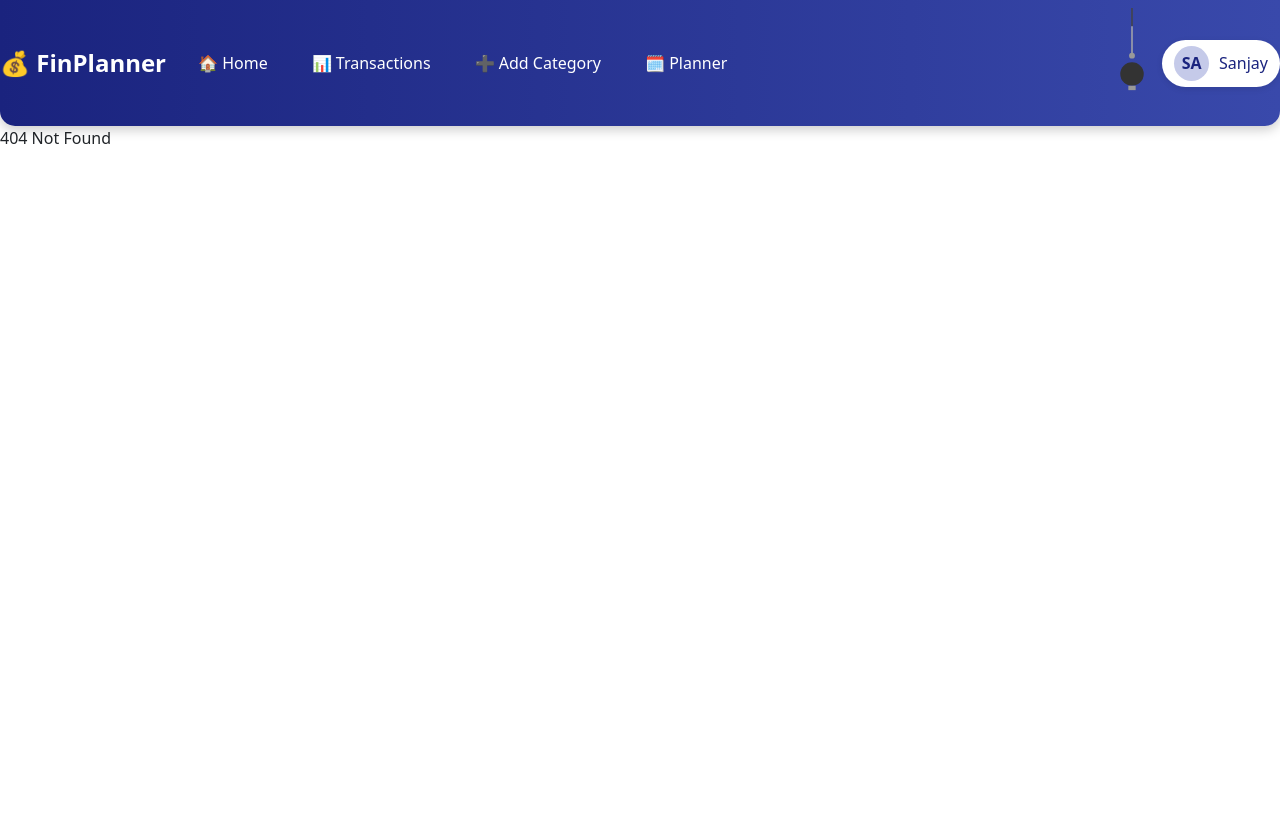
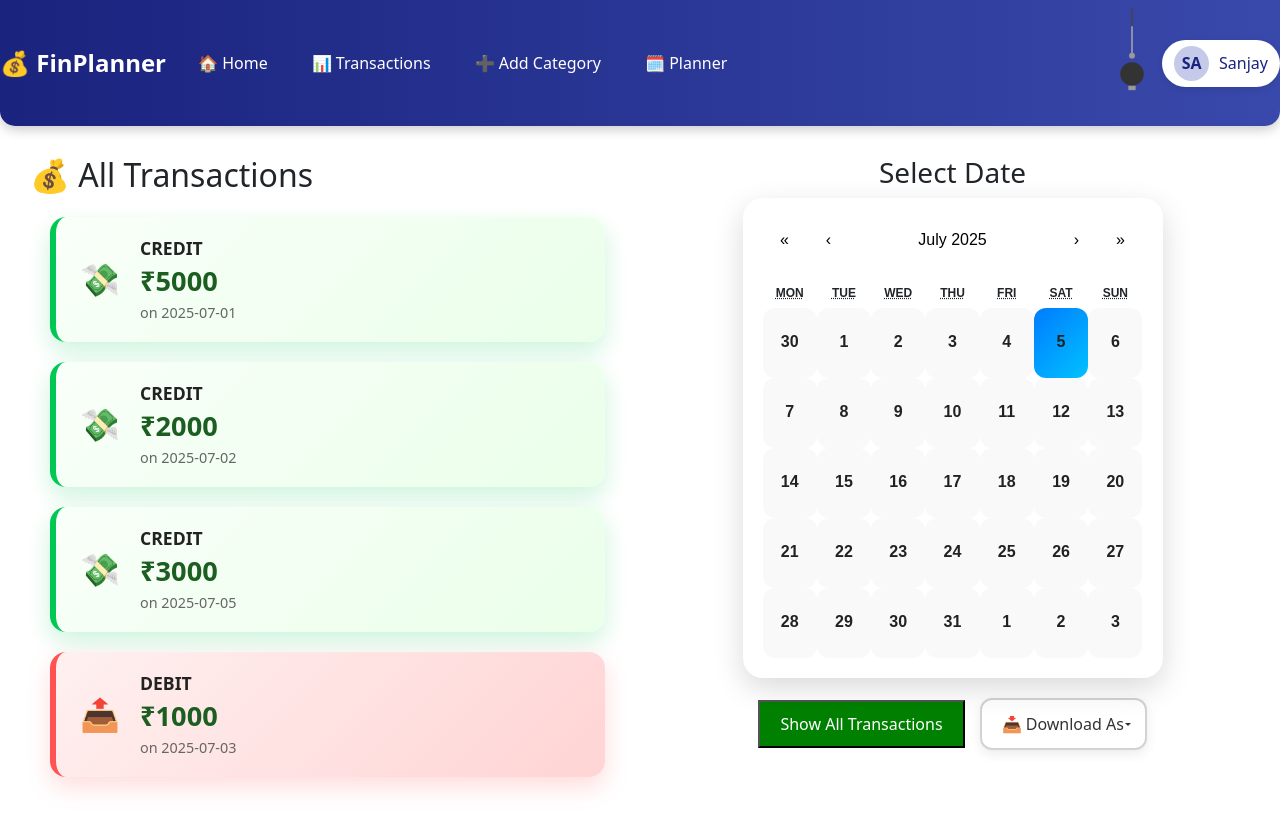
Before and after one commit to SanjayS-007/MERN-PROJECT-1, a React (Vite) app: page /transactions in a window 1280 px wide. Before the commit this address had no page. Before the commit the page ends 800 px from the top, so only its background shows below. Built offline with nearby package versions, Linux system fonts and the light colour scheme.

Commit message:
ALL Transactions page done

```diff
--- a/src/App.jsx
+++ b/src/App.jsx
@@ -10,7 +10,7 @@ function App() {
     <Routes>
       <Route path="/" element={<HomePage />} />
       {/* <Route path="/calendar" element={<CalendarPage />} /> */}
-      <Route path="/transactions/:date" element={<TransactionPage />} />
+      <Route path="/transactions" element={<TransactionPage type="all" />} />
       <Route path="/transactions/credit" element={<TransactionPage type="credit" />} />
       <Route path="/transactions/debit" element={<TransactionPage type="debit" />} />
       <Route path="*" element={<div>404 Not Found</div>} />
--- a/src/TransactionList.css
+++ b/src/TransactionList.css
@@ -83,6 +83,10 @@
   color: #333;
 }
 
+.show-all-btn.all {
+  background: linear-gradient(to right, #607d8b, #455a64); /* bluish gray */
+}
+
 @keyframes fadeInUp {
   0% {
     opacity: 0;
--- /dev/null
+++ b/src/pages/TransactionPage.css
@@ -0,0 +1,3 @@
+.show-all-btn.all {
+    background: linear-gradient(to right, #607d8b, #455a64); /* bluish gray */
+  }
--- a/src/pages/TransactionPage.jsx
+++ b/src/pages/TransactionPage.jsx
@@ -18,14 +18,21 @@ const TransactionPage = ({ type }) => {
 
   useEffect(() => {
     if (showAll || !selectedDate) {
-      setFilteredTransactions(allTransactions.filter(tx => tx.type === type));
+      setFilteredTransactions(
+        type === 'all'
+          ? allTransactions
+          : allTransactions.filter(tx => tx.type === type)
+      );
     } else {
-      const filtered = allTransactions.filter(
-        tx => tx.type === type && tx.date === selectedDate
+      const filtered = allTransactions.filter(tx =>
+        type === 'all'
+          ? tx.date === selectedDate
+          : tx.type === type && tx.date === selectedDate
       );
       setFilteredTransactions(filtered);
     }
   }, [selectedDate, type, showAll]);
+
 
   const handleToggle = () => {
     setShowAll(prev => !prev);
@@ -52,7 +59,7 @@ const handleDownload = (e) => {
   if (format === 'pdf') {
     const doc = new jsPDF();
     doc.setFontSize(14);
-    doc.text(`${type.toUpperCase()} Transactions`, 20, 20);
+    doc.text(`${type === 'all' ? 'All' : type.toUpperCase()} Transactions`, 20, 20);
 
     let y = 40;
     doc.setFontSize(12);
@@ -74,7 +81,7 @@ const handleDownload = (e) => {
     <div style={{ display: 'flex', gap: '30px', padding: '30px' }}>
       {/* Filtered or All Transactions */}
       <div style={{ flex: 1 }}>
-        <h2>💰 {type.toUpperCase()} Transactions</h2>
+        <h2>💰 { type === 'all' ? 'All' : type.toUpperCase()} Transactions</h2>
         <TransactionList transactions={filteredTransactions} />
       </div>
 
```
